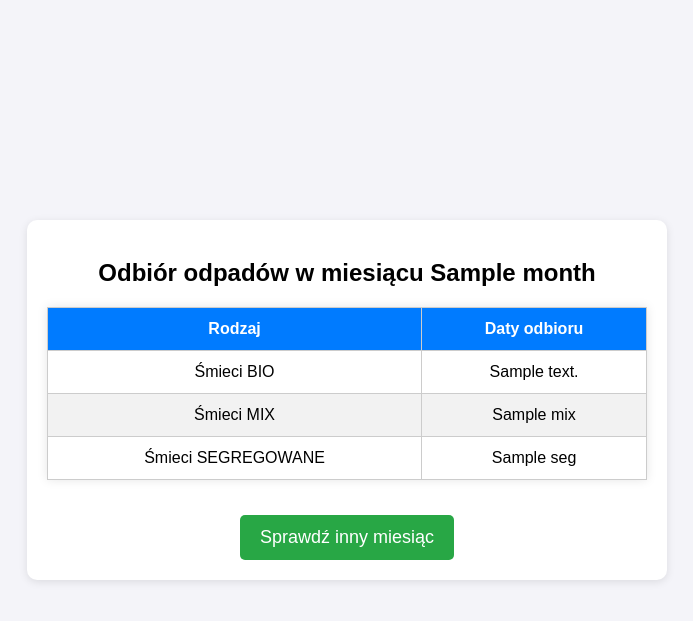
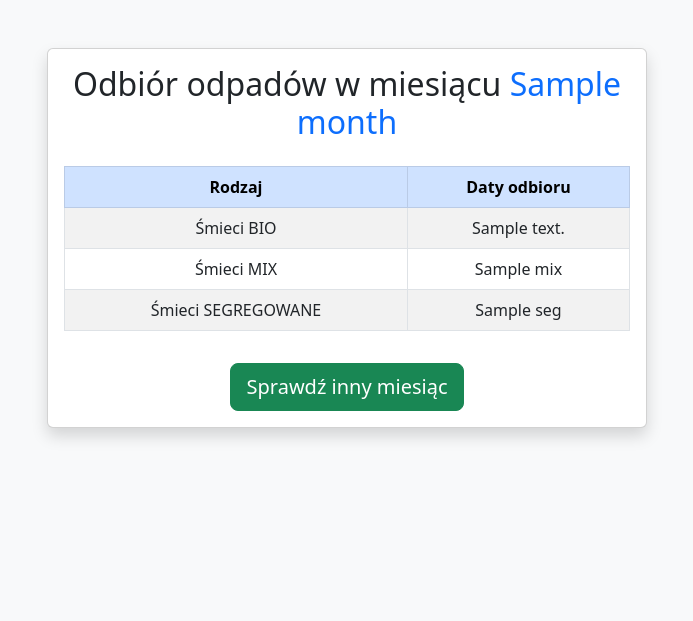
Before and after one commit to jarekrk/trash_app, a Flask app: template templates/other.html in a window 1280 px wide. Shown: the top 621 px of the page, without its empty margins (293-986 px from the left). Run offline with Flask 3, Linux system fonts and the light colour scheme; the template is opened without the code that fills it: most values are stand-ins (such as "Sample title", 1, 10 or a date in 2020).

Commit message:
make html better with bootstrap by AI

```diff
--- a/templates/other.html
+++ b/templates/other.html
@@ -2,21 +2,25 @@
 <html lang="pl">
 <head>
     <meta charset="UTF-8">
+    <meta name="viewport" content="width=device-width, initial-scale=1">
     <title>Sprawdź harmonogram</title>
-    <link rel="stylesheet" href="{{ url_for('static', filename='style.css') }}">
+    <!-- Bootstrap CSS -->
+    <link href="https://cdn.jsdelivr.net/npm/bootstrap@5.3.0/dist/css/bootstrap.min.css" rel="stylesheet">
 </head>
-<body>
-    <div class="box">
+<body class="bg-light">
+    <div class="container py-5">
+        <div class="card shadow mx-auto" style="max-width: 600px;">
+            <div class="card-body text-center">
                 {% if message %}
-            <h2>{{ message }}</h2>
-            <a href="{{ url_for('other') }}">Wróć</a>
+                    <h2 class="text-success">{{ message }}</h2>
+                    <a href="/" class="btn btn-primary btn-lg mt-3">Powrót do strony głównej</a>
                 {% elif result %}
-            <h2>Odbiór odpadów w miesiącu <strong>{{ result.month }}</strong></h2>
-            <table class="trash-table">
-                <thead>
+                    <h2>Odbiór odpadów w miesiącu <span class="text-primary">{{ result.month }}</span></h2>
+                    <table class="table table-striped table-bordered mt-4">
+                        <thead class="table-primary">
                             <tr>
-                        <th>Rodzaj</th>
-                        <th>Daty odbioru</th>
+                                <th scope="col">Rodzaj</th>
+                                <th scope="col">Daty odbioru</th>
                             </tr>
                         </thead>
                         <tbody>
@@ -34,19 +38,25 @@
                             </tr>
                         </tbody>
                     </table>
-            <a href="{{ url_for('other') }}">Sprawdź inny miesiąc</a>
+                    <a href="/other" class="btn btn-success btn-lg mt-3">Sprawdź inny miesiąc</a>
                 {% else %}
-            <h2>Wybierz miesiąc lub zakończ:</h2>
+                    <h2 class="mb-4">Wybierz miesiąc lub zakończ</h2>
                     <form method="POST">
-                <select name="month">
+                        <div class="mb-3">
+                            <select class="form-select form-select-lg" name="month">
                                 {% for i in range(1, 13) %}
                                     <option value="{{ i }}">{{ i }} - {{ months[i-1] }}</option>
                                 {% endfor %}
                                 <option value="NO">NO - zakończ</option>
                             </select>
-                <input type="submit" value="Wyślij">
+                        </div>
+                        <button type="submit" class="btn btn-primary btn-lg w-100">Wyślij</button>
                     </form>
                 {% endif %}
             </div>
+        </div>
+    </div>
+    <!-- Bootstrap JS -->
+    <script src="https://cdn.jsdelivr.net/npm/bootstrap@5.3.0/dist/js/bootstrap.bundle.min.js"></script>
 </body>
 </html>
```
Also changed, not shown: templates/check.html (+17 -9 lines). Lines whose indentation alone changed are shown as unchanged.
